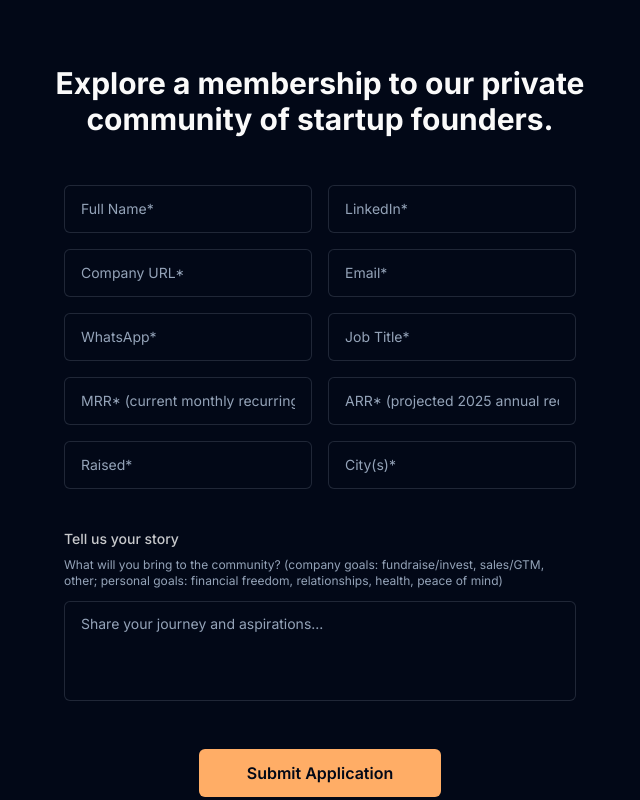
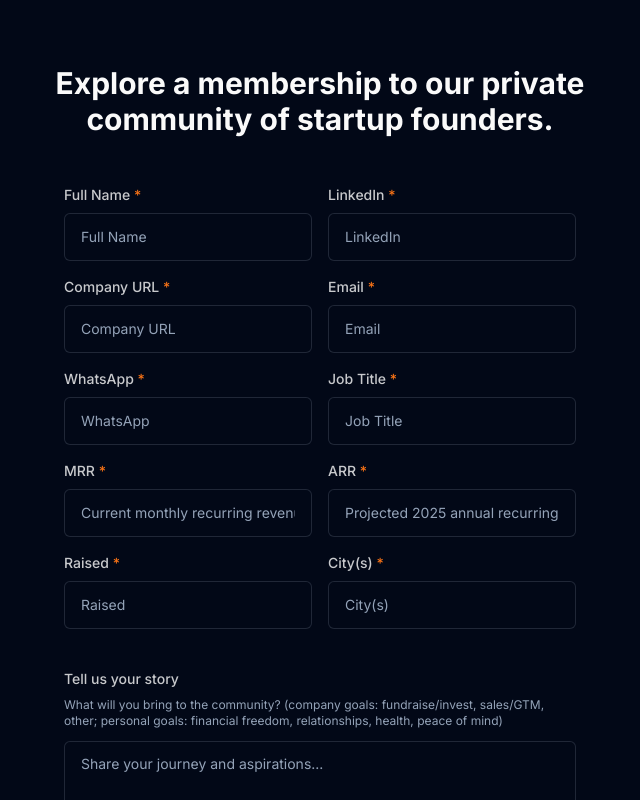
Before and after one commit to joinglo/glo, a React (Vite) app: page / in a window 1280 px wide. Both pictures are taken after a click on the button "Get Started". Shown: the part 897-1697 px from the top of the page, without its empty margins (320-960 px from the left). Built offline with nearby package versions, Linux system fonts and the light colour scheme.

Commit message:
Change asterisk color
Make asterisks orange to stand out against the background in the application form.

```diff
--- a/src/components/IntakeForm.tsx
+++ b/src/components/IntakeForm.tsx
@@ -90,115 +90,145 @@ const IntakeForm = forwardRef<IntakeFormRef>((props, ref) => {
             <form onSubmit={handleSubmit} className="space-y-6">
               <div className="grid grid-cols-2 gap-4">
                 <div>
+                  <label htmlFor="fullName" className="block text-sm font-medium text-foreground/80 mb-2">
+                    Full Name <span className="text-orange-500">*</span>
+                  </label>
                   <Input
                     id="fullName"
                     value={formData.fullName}
                     onChange={(e) => handleInputChange("fullName", e.target.value)}
                     className="w-full h-12 px-4 bg-background border border-muted-foreground/20 rounded-md text-foreground placeholder:text-muted-foreground focus:border-primary focus:ring-1 focus:ring-primary"
-                    placeholder="Full Name*"
+                    placeholder="Full Name"
                     required
                   />
                 </div>
 
                 <div>
+                  <label htmlFor="linkedin" className="block text-sm font-medium text-foreground/80 mb-2">
+                    LinkedIn <span className="text-orange-500">*</span>
+                  </label>
                   <Input
                     id="linkedin"
                     type="url"
                     value={formData.linkedin}
                     onChange={(e) => handleInputChange("linkedin", e.target.value)}
                     className="w-full h-12 px-4 bg-background border border-muted-foreground/20 rounded-md text-foreground placeholder:text-muted-foreground focus:border-primary focus:ring-1 focus:ring-primary"
-                    placeholder="LinkedIn*"
+                    placeholder="LinkedIn"
                     required
                   />
                 </div>
 
                 <div>
+                  <label htmlFor="companyUrl" className="block text-sm font-medium text-foreground/80 mb-2">
+                    Company URL <span className="text-orange-500">*</span>
+                  </label>
                   <Input
                     id="companyUrl"
                     type="url"
                     value={formData.companyUrl}
                     onChange={(e) => handleInputChange("companyUrl", e.target.value)}
                     className="w-full h-12 px-4 bg-background border border-muted-foreground/20 rounded-md text-foreground placeholder:text-muted-foreground focus:border-primary focus:ring-1 focus:ring-primary"
-                    placeholder="Company URL*"
+                    placeholder="Company URL"
                     required
                   />
                 </div>
 
                 <div>
+                  <label htmlFor="email" className="block text-sm font-medium text-foreground/80 mb-2">
+                    Email <span className="text-orange-500">*</span>
+                  </label>
                   <Input
                     id="email"
                     type="email"
                     value={formData.email}
                     onChange={(e) => handleInputChange("email", e.target.value)}
                     className="w-full h-12 px-4 bg-background border border-muted-foreground/20 rounded-md text-foreground placeholder:text-muted-foreground focus:border-primary focus:ring-1 focus:ring-primary"
-                    placeholder="Email*"
+                    placeholder="Email"
                     required
                   />
                 </div>
 
                 <div>
+                  <label htmlFor="whatsapp" className="block text-sm font-medium text-foreground/80 mb-2">
+                    WhatsApp <span className="text-orange-500">*</span>
+                  </label>
                   <Input
                     id="whatsapp"
                     type="tel"
                     value={formData.whatsapp}
                     onChange={(e) => handleInputChange("whatsapp", e.target.value)}
                     className="w-full h-12 px-4 bg-background border border-muted-foreground/20 rounded-md text-foreground placeholder:text-muted-foreground focus:border-primary focus:ring-1 focus:ring-primary"
-                    placeholder="WhatsApp*"
+                    placeholder="WhatsApp"
                     required
                   />
                 </div>
 
                 <div>
+                  <label htmlFor="jobTitle" className="block text-sm font-medium text-foreground/80 mb-2">
+                    Job Title <span className="text-orange-500">*</span>
+                  </label>
                   <Input
                     id="jobTitle"
                     value={formData.jobTitle}
                     onChange={(e) => handleInputChange("jobTitle", e.target.value)}
                     className="w-full h-12 px-4 bg-background border border-muted-foreground/20 rounded-md text-foreground placeholder:text-muted-foreground focus:border-primary focus:ring-1 focus:ring-primary"
-                    placeholder="Job Title*"
+                    placeholder="Job Title"
                     required
                   />
                 </div>
 
                 <div>
+                  <label htmlFor="mrr" className="block text-sm font-medium text-foreground/80 mb-2">
+                    MRR <span className="text-orange-500">*</span>
+                  </label>
                   <Input
                     id="mrr"
                     value={formData.mrr}
                     onChange={(e) => handleInputChange("mrr", e.target.value)}
                     className="w-full h-12 px-4 bg-background border border-muted-foreground/20 rounded-md text-foreground placeholder:text-muted-foreground focus:border-primary focus:ring-1 focus:ring-primary"
-                    placeholder="MRR* (current monthly recurring revenue)"
+                    placeholder="Current monthly recurring revenue"
                     required
                   />
                 </div>
 
                 <div>
+                  <label htmlFor="arr" className="block text-sm font-medium text-foreground/80 mb-2">
+                    ARR <span className="text-orange-500">*</span>
+                  </label>
                   <Input
                     id="arr"
                     value={formData.arr}
                     onChange={(e) => handleInputChange("arr", e.target.value)}
                     className="w-full h-12 px-4 bg-background border border-muted-foreground/20 rounded-md text-foreground placeholder:text-muted-foreground focus:border-primary focus:ring-1 focus:ring-primary"
-                    placeholder="ARR* (projected 2025 annual recurring revenue)"
+                    placeholder="Projected 2025 annual recurring revenue"
                     required
                   />
                 </div>
 
                 <div>
+                  <label htmlFor="raised" className="block text-sm font-medium text-foreground/80 mb-2">
+                    Raised <span className="text-orange-500">*</span>
+                  </label>
                   <Input
                     id="raised"
                     value={formData.raised}
                     onChange={(e) => handleInputChange("raised", e.target.value)}
                     className="w-full h-12 px-4 bg-background border border-muted-foreground/20 rounded-md text-foreground placeholder:text-muted-foreground focus:border-primary focus:ring-1 focus:ring-primary"
-                    placeholder="Raised*"
+                    placeholder="Raised"
                     required
                   />
                 </div>
 
                 <div>
+                  <label htmlFor="cities" className="block text-sm font-medium text-foreground/80 mb-2">
+                    City(s) <span className="text-orange-500">*</span>
+                  </label>
                   <Input
                     id="cities"
                     value={formData.cities}
                     onChange={(e) => handleInputChange("cities", e.target.value)}
                     className="w-full h-12 px-4 bg-background border border-muted-foreground/20 rounded-md text-foreground placeholder:text-muted-foreground focus:border-primary focus:ring-1 focus:ring-primary"
-                    placeholder="City(s)*"
+                    placeholder="City(s)"
                     required
                   />
                 </div>
```
